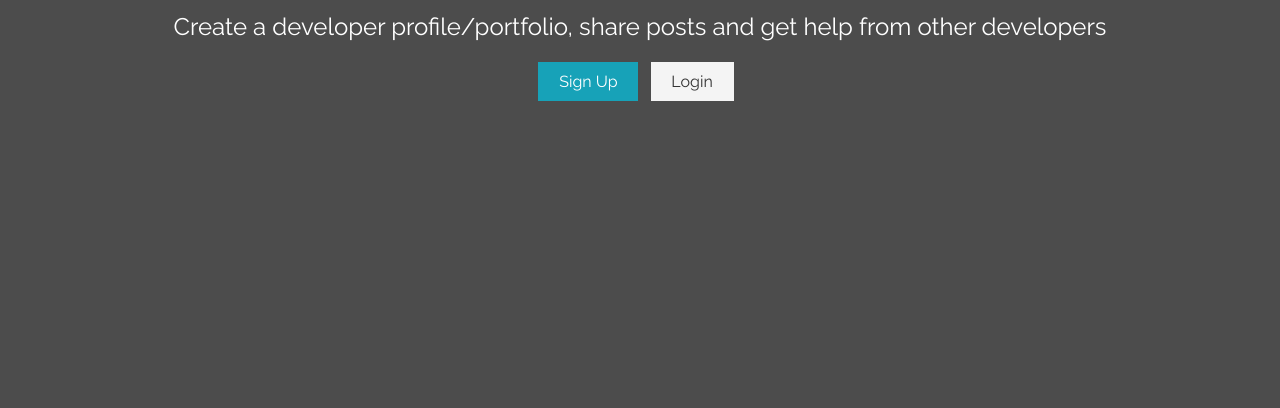
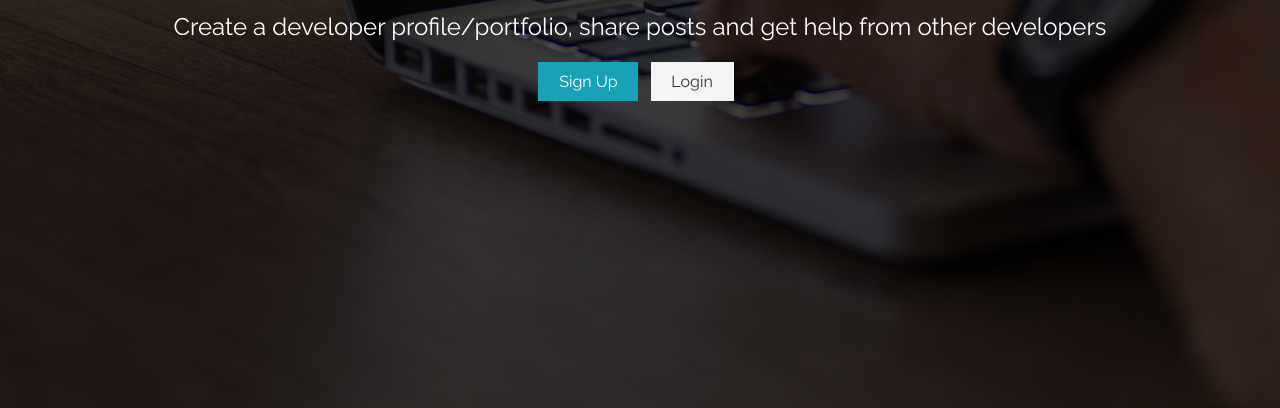
Before and after one commit to Aashutoshjee/DevConnector, a plain HTML site: page index.html in a window 1280 px wide. Shown: the part 392-800 px from the top of the page. Drawn offline with Linux system fonts and the light colour scheme.

Commit message:
Update style.css

```diff
--- a/style.css
+++ b/style.css
@@ -333,7 +333,7 @@ button {
 /* Landing Page */
 .landing {
   position: relative;
-  background: url('../img/showcase.jpg') no-repeat center center/cover;
+  background: url('showcase.jpg') no-repeat center center/cover;
   height: 100vh;
 }
 
```
